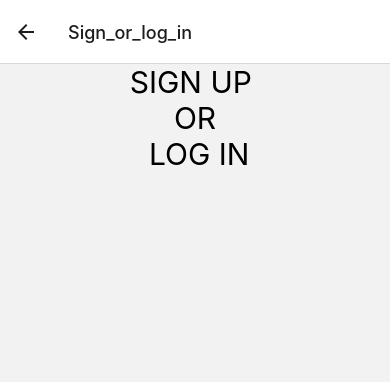
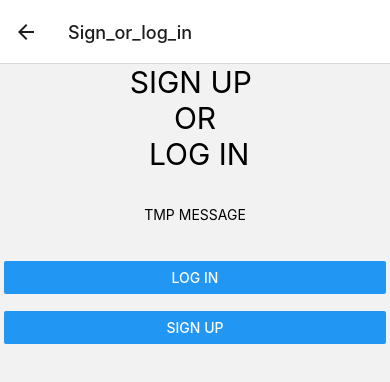
Before and after one commit to suny-poly-cs-club/attendance-app, a React Native app in the folder attendanceApp/: screen /Sign_or_log_in in a window 390 px wide. Shown: the top 382 px of the page. Built offline with nearby package versions, Linux system fonts and the light colour scheme.

Commit message:
finish sign ot long in page

```diff
--- a/attendanceApp/SignOrLogIn.js
+++ b/attendanceApp/SignOrLogIn.js
@@ -2,19 +2,44 @@ import {
   Text,
   View,
   StyleSheet,
+  Button,
+  ScrollView,
 } from 'react-native';
 
-import React, { useState } from 'react';
+import React, { useState, useEffect  } from 'react';
+
+function goToSignUpPage(){
+	console.log("GO TO SIGN UP");
+}
+
+function goToLoginPage(){
+	console.log("GO TO LOG IN");
+}
 
 const SignOrLogIn = ({navigation}) => {
-	const [orMsg, setOrgMsg] = useState("");
+	const [orgMsg, setOrgMsg] = useState("");
+
+	useEffect(() => {
+		//load org message from the server here
+		let orgmsg = "TMP MESSAGE";
+		setOrgMsg(orgmsg);
+	},[]);
 
 	return (
-		<View>
+		<ScrollView
+        contentInsetAdjustmentBehavior="automatic">
 			<Text style={styles.title}>
 				SIGN UP {'\n'} OR {'\n'} LOG IN
 			</Text>
-		</View>
+			<Text> {'\n'} </Text>
+			<Text style={styles.orgMsgStyle}> {orgMsg} </Text>
+			<Text> {'\n'} </Text>
+			<View style = {styles.buttonBox}>
+				<Button title="Log In" onPress = {goToLoginPage} />
+				<Text>{'\n'}</Text>
+				<Button title="Sign Up" onPress = {goToSignUpPage}/>
+			</View>
+		</ScrollView>
 	);
 };
 
@@ -25,6 +50,13 @@ const styles = StyleSheet.create({
   title: {
 	fontSize: 30,
 	textAlign: "center"
+  },
+  orgMsgStyle: {
+	textAlign: "center"
+  },
+  buttonBox: {
+	  padding: "1%"
+
   }
 });
 
```
